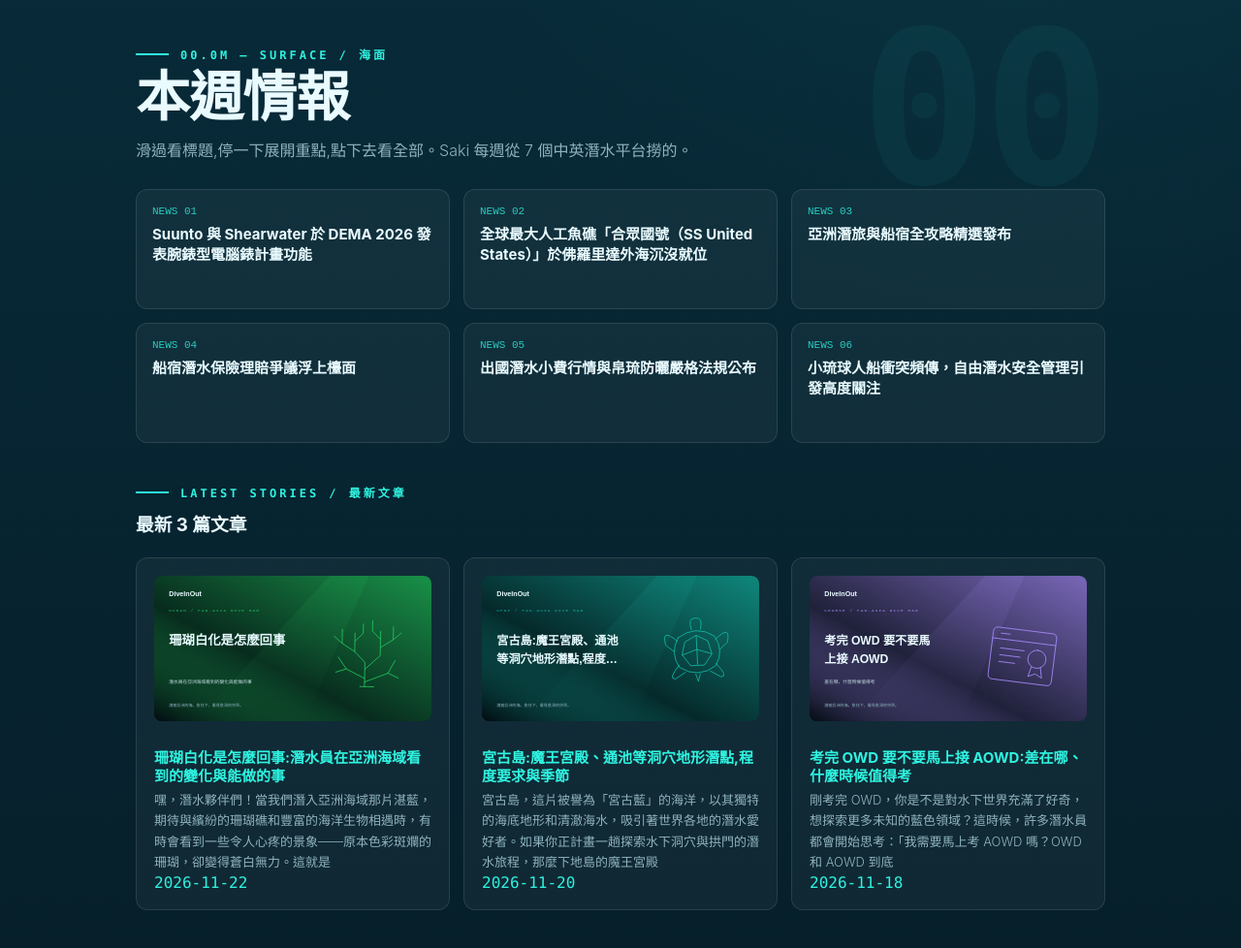
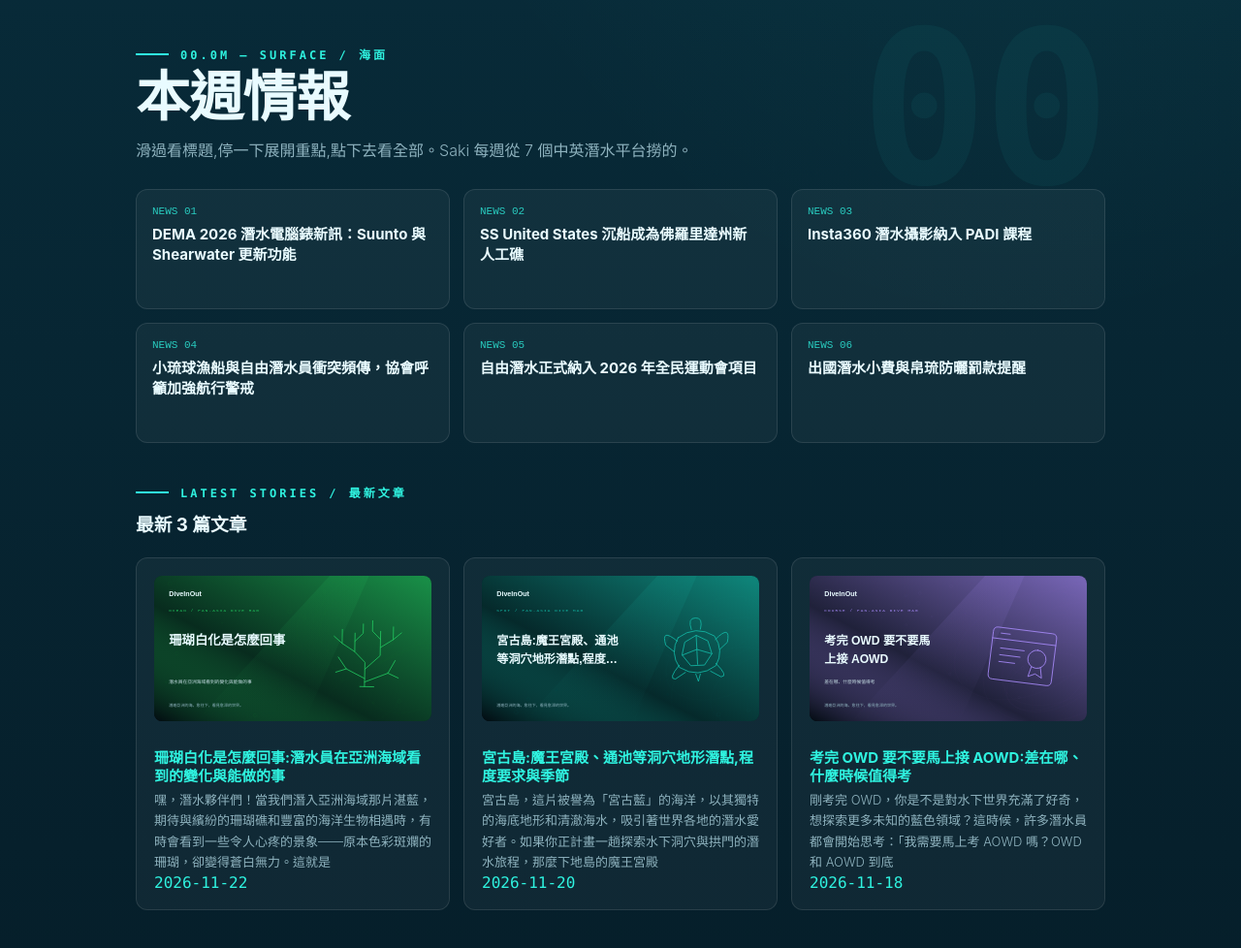
Before and after one commit to sssunwl/diveinout, a plain HTML site: page index.html in a window 1280 px wide. Shown: the part 831-1809 px from the top of the page at 97% size. Drawn offline with Linux system fonts and the light colour scheme.

Commit message:
每日建站 2026-11-23

```diff
--- a/news/latest.json
+++ b/news/latest.json
@@ -1,52 +1,52 @@
 {
-  "week_of": "2026-11-16",
-  "updated": "2026-11-16",
+  "week_of": "2026-11-23",
+  "updated": "2026-11-23",
   "items": [
     {
-      "title": "Suunto 與 Shearwater 於 DEMA 2026 發表腕錶型電腦錶計畫功能",
-      "summary": "Suunto 為旗下 Nautic 電腦錶新增了 NDL（免減壓極限）、減壓計劃器以及 CCR（密閉式循環呼吸系統）模式；Shearwater 則更新了 Perdix 3 電腦錶。這些更新大幅強化了休閒與技術潛水員在水下的規劃能力。(，)",
+      "title": "DEMA 2026 潛水電腦錶新訊：Suunto 與 Shearwater 更新功能",
+      "summary": "潛水電腦錶品牌 Suunto 為 Nautic 系列新增免減壓極限 (NDL) 和減壓計畫功能，並加入循環式呼吸器 (CCR) 模式；Shearwater 則更新了 Perdix 3。這些更新提升了潛水安全規劃的精準度與使用者體驗。",
       "source_name": "ScubaDiverLife",
-      "source_url": "https://scubadiverlife.com/)，抓取:2026-11-16",
+      "source_url": "https://scubadiverlife.com/",
       "category": "本週情報",
       "emoji": "🌊"
     },
     {
-      "title": "全球最大人工魚礁「合眾國號（SS United States）」於佛羅里達外海沉沒就位",
-      "summary": "長達 990 英呎的著名巨輪 SS United States 已在佛羅里達州德斯廷（Destin）外海沉沒，正式化身為全球最大的人工魚礁，吸引全球沉船潛水愛好者關注。(，)",
+      "title": "SS United States 沉船成為佛羅里達州新人工礁",
+      "summary": "長達 990 英尺的 SS United States 已在佛羅里達州德斯坦外海沉沒，成為全球最大的人工礁。這將為潛水員提供新的探索點，並對海洋生態帶來影響。",
       "source_name": "ScubaDiverLife",
-      "source_url": "https://scubadiverlife.com/)，抓取:2026-11-16",
+      "source_url": "https://scubadiverlife.com/",
       "category": "本週情報",
       "emoji": "🌊"
     },
     {
-      "title": "亞洲潛旅與船宿全攻略精選發布",
-      "summary": "針對泛亞洲潛旅，最新整理出直飛汶萊探索世界級沉船與鑽油平台、印尼峇里島土蘭奔自由號新手友善沉船潛水、菲律賓媽媽島近距離觀賞長尾鯊，以及泰國斯米蘭船宿（Richelieu Rock）行程攻略。(，)",
+      "title": "Insta360 潛水攝影納入 PADI 課程",
+      "summary": "360 度影像技術的領導者 Insta360 正式被整合到 PADI 潛水課程中。這項創新可能使 360 影像成為海洋調查的新工具，並改變潛水攝影教學方式。",
       "source_name": "BlueTrend 藍色脈動",
-      "source_url": "https://bluetrend.media/)，抓取:2026-11-16",
+      "source_url": "https://bluetrend.media/",
       "category": "本週情報",
       "emoji": "🌊"
     },
     {
-      "title": "船宿潛水保險理賠爭議浮上檯面",
-      "summary": "針對船宿潛水遭遇船隻擱淺等事故，DAN 與 DiveAssure 官方回覆查證顯示，潛水員平時購買的潛水險多半無法理賠相關船宿事故損失，提醒潛水員需仔細檢視保單條款。(，)",
-      "source_name": "BlueTrend 藍色脈動",
-      "source_url": "https://bluetrend.media/)，抓取:2026-11-16",
+      "title": "小琉球漁船與自由潛水員衝突頻傳，協會呼籲加強航行警戒",
+      "summary": "小琉球海域發生百噸漁船逼近自由潛水團體的驚險事件。自由潛水發展協會已發聲明，呼籲航行船隻務必提高警戒，與潛水活動保持安全距離，並履行避碰義務。",
+      "source_name": "自由時報-自由潛水",
+      "source_url": "https://news.ltn.com.tw/topic/%E8%87%AA%E7%94%B1%E6%BD%9B%E6%B0%B4",
       "category": "本週情報",
       "emoji": "🌊"
     },
     {
-      "title": "出國潛水小費行情與帛琉防曬嚴格法規公布",
-      "summary": "最新指南彙整 5 大潛水熱門國家的小費給予慣例，並特別提醒前往帛琉潛水務必注意防曬乳成份禁令，違規攜帶使用最高可開罰 1,000 美元⚠️需覆核。(，)",
-      "source_name": "潛進台灣 Taiwan Dive In",
-      "source_url": "https://www.taiwan-diving.org/)，抓取:2026-11-16",
+      "title": "自由潛水正式納入 2026 年全民運動會項目",
+      "summary": "運動部已正式發文確認自由潛水將納入 2026 年全民運動會競賽項目。這項決策是在多位民代積極協調下成功促成，對台灣自由潛水運動發展具有里程碑意義。",
+      "source_name": "自由時報-自由潛水",
+      "source_url": "https://news.ltn.com.tw/topic/%E8%87%AA%E7%94%B1%E6%BD%9B%E6%B0%B4",
       "category": "本週情報",
       "emoji": "🌊"
     },
     {
-      "title": "小琉球人船衝突頻傳，自由潛水安全管理引發高度關注",
-      "summary": "屏東小琉球海域發生逾百噸 CT5 漁船逼近大福西自潛試行潛點上浮學員事件，自潛協會疾呼船隻保持避碰距離；針對日益增加的自潛與水肺族群，地方亦持續推動分區專用浮球與旗幟以降低衝突。(，)",
-      "source_name": "自由時報-自由潛水",
-      "source_url": "https://news.ltn.com.tw/topic/%E8%87%AA%E7%94%B1%E6%BD%9B%E6%B0%B4)，抓取:2026-11-16",
+      "title": "出國潛水小費與帛琉防曬罰款提醒",
+      "summary": "最新資訊涵蓋了出國潛水小費的 5 個主要國家行情，並特別指出帛琉對部分防曬用品處以 1000 美元罰款。",
+      "source_name": "潛進台灣 Taiwan Dive In",
+      "source_url": "https://www.taiwan-diving.org/",
       "category": "本週情報",
       "emoji": "🌊"
     }
```
Also changed, not shown: news/index.html (+1 -1 lines).
